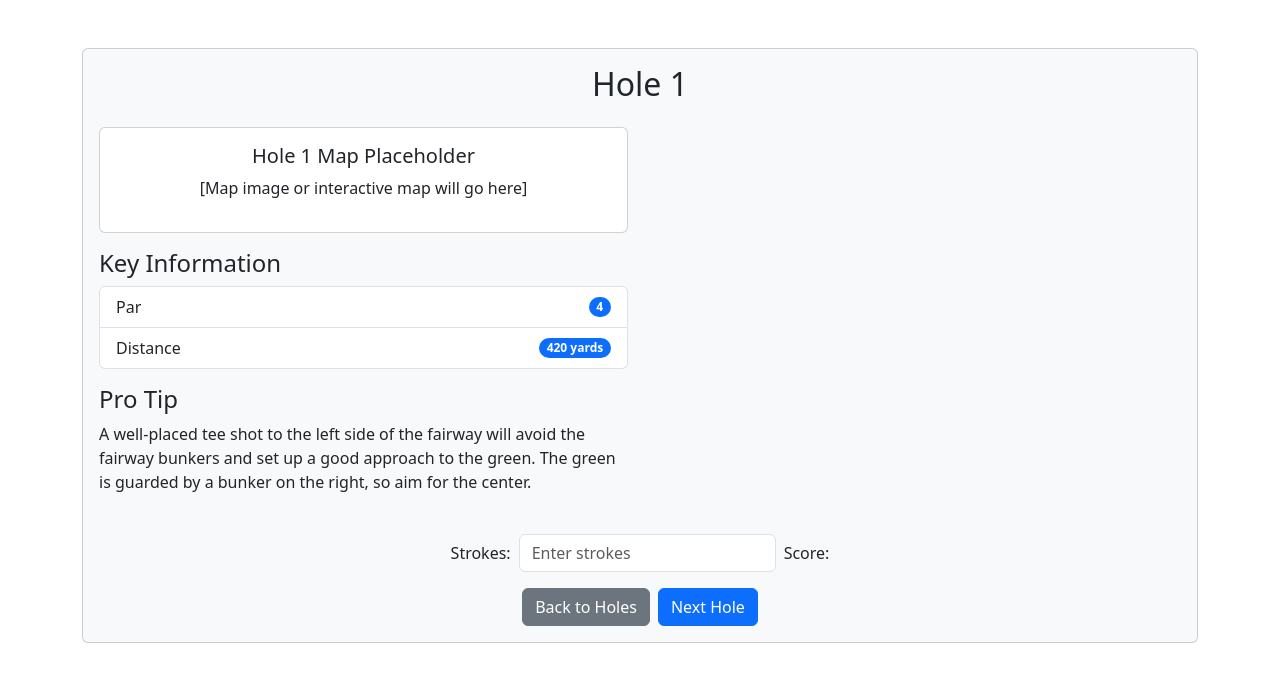
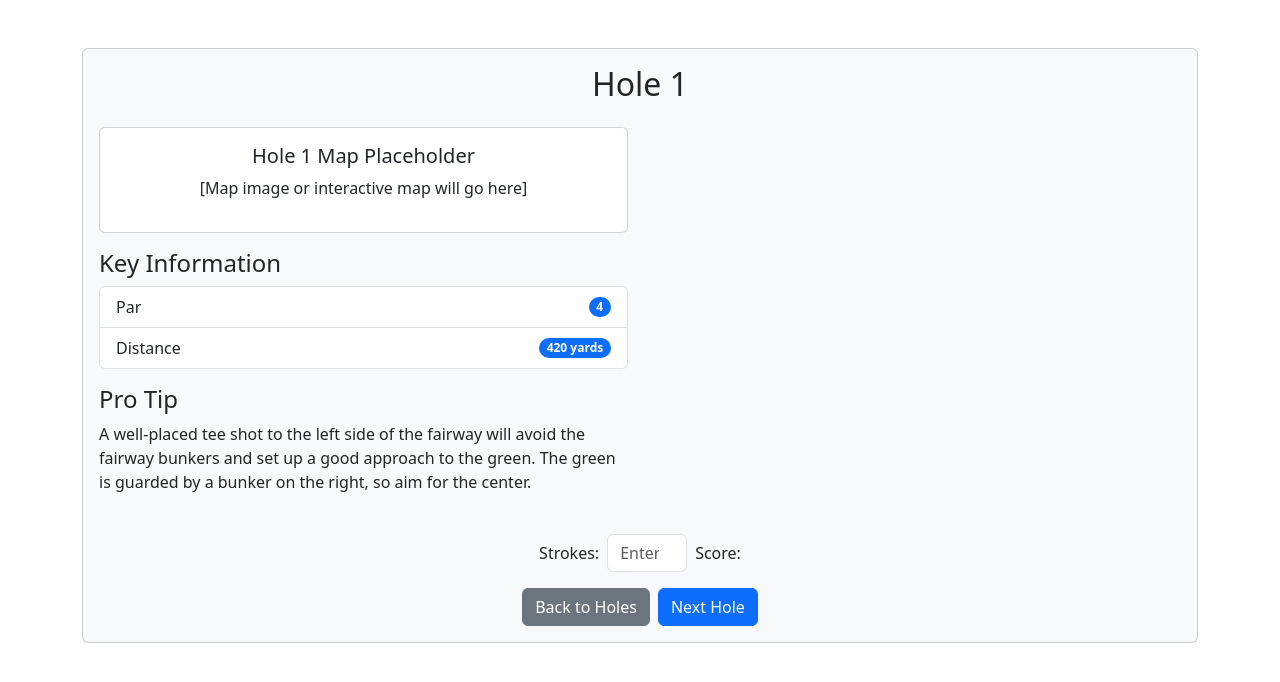
Before and after one commit to TeodorSiebke/Caddy, a React (Create React App) app in the folder caddy/: page /#/hole/1 in a window 1280 px wide. Shown: the top 682 px of the page. Built offline with nearby package versions, Linux system fonts and the light colour scheme.

Commit message:
reverted changes

```diff
--- a/caddy/src/components/HoleDetailPage.js
+++ b/caddy/src/components/HoleDetailPage.js
@@ -45,18 +45,23 @@ const HoleDetailPage = () => {
             </div>
           </div>
           <div className="text-center mt-4">
+            <div className="row justify-content-center">
+              <div className="col-12 col-md-6">
                 <div className="d-flex justify-content-center align-items-center mb-3">
                   <label htmlFor="strokesInput" className="form-label me-2 mb-0">Strokes:</label>
                   <input
                     type="number"
                     id="strokesInput"
-                className="form-control w-auto"
+                    className="form-control"
+                    style={{ width: '80px' }}
                     placeholder="Enter strokes"
                     value={currentHoleScore ? currentHoleScore.strokes : ''}
                     onChange={(e) => handleStrokesChange(parseInt(holeNumber), e.target.value)}
                     min="1"
                   />
                   <span className="ms-2">Score: {calculateScoreRelative(currentHoleData.par, currentHoleScore ? currentHoleScore.strokes : '')}</span>
+                </div>
+              </div>
             </div>
             <Link to="/holes" className="btn btn-secondary">Back to Holes</Link>
             {parseInt(holeNumber) < 9 && (
```
Lines whose indentation alone changed are shown as unchanged.
